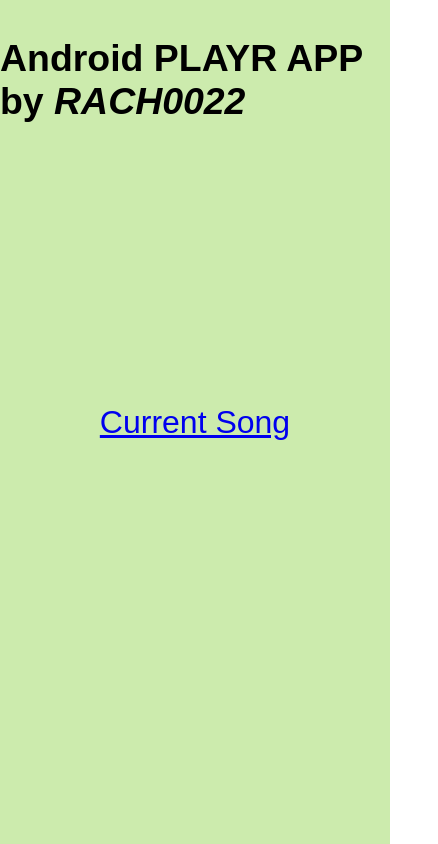
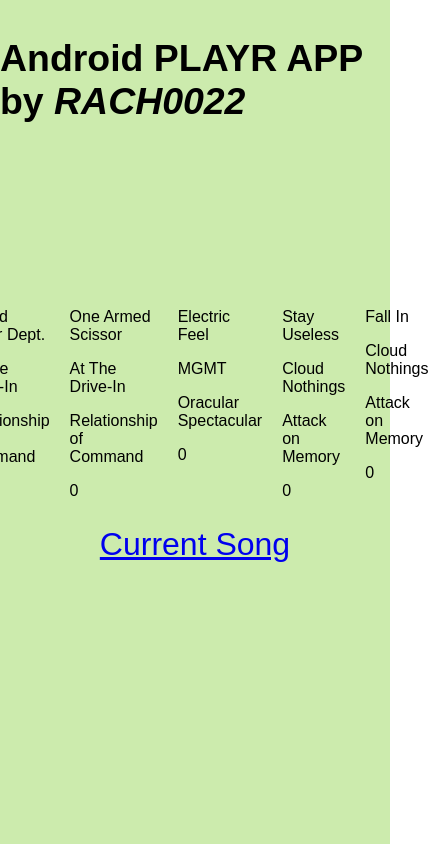
Before and after one commit to rach0022/playr, a website: page www/playr.html in a window 390 px wide. Shown: the whole page, 438 px wide, since content can reach past the window. Drawn offline with Linux system fonts and the light colour scheme; some packages are replaced by stand-ins of ours.

Commit message:
added song data to array, created elements in song list based on that data

```diff
--- a/res/SASS/style.scss
+++ b/res/SASS/style.scss
@@ -39,6 +39,13 @@
 }
 #songlist {
     background-color: hsl(90, 60%, 80%);
+    #songs{
+        display: flex;
+        font-size: 16px;
+        .song{
+            padding: 10px;
+        }
+    }
     .header{
         position: absolute;
         top: 0;
@@ -47,4 +54,8 @@
 
 #currentsong {
     background-color: hsl(60, 60%, 80%);
+    .header{
+        position: absolute;
+        top: 0
+    }
 }
--- a/www/js/main.js
+++ b/www/js/main.js
@@ -5,6 +5,48 @@
     active: null,
     pages: [],
     baseURL: null,
+    audio: [
+        {
+            id: 343,
+            artist: "At The Drive-In",
+            track: "Invalid Letter Dept.",
+            album: "Relationship of Command",
+            length: 0,
+            path: "media/at-the-drive-in/invalid_letter_dept.mp3"
+        },
+        {
+            id: 344,
+            artist: "At The Drive-In",
+            track: "One Armed Scissor",
+            album: "Relationship of Command",
+            length: 0,
+            path: "media/at-the-drive-in/one_armed_scissor.mp3"
+        },
+        {
+            id: 434,
+            artist: "MGMT",
+            track: "Electric Feel",
+            album: "Oracular Spectacular",
+            length: 0,
+            path: "media/mgmt/electric_feel.mp3"
+        },
+        {
+            id: 842,
+            artist: "Cloud Nothings",
+            track: "Stay Useless",
+            album: "Attack on Memory",
+            length: 0,
+            path: "media/cloud-nothings/stay-useless.mp3"
+        },
+        {
+            id: 843,
+            artist: "Cloud Nothings",
+            track: "Fall In",
+            album: "Attack on Memory",
+            length: 0,
+            path: "media/cloud-nothings/fall-in.mp3"
+        }
+    ],
     init: () => {
         app.active = document.querySelector(".active");
         APP.pages = document.querySelectorAll(".page");
@@ -13,6 +55,9 @@
         links.forEach(link => {
             link.addEventListener("click", APP.nav);
         });
+
+        //initialize the song list with the songs in our song array
+        APP.music_init(APP.audio);
     },
     nav: ev => {
         ev.preventDefault();
@@ -26,7 +71,53 @@
     showPage: target => {
         document.querySelector(".active").classList.remove("active");
         document.querySelector(`#${target}`).classList.add("active");
+    },
+
+    //starting of code for music player:
+    //this function will take in an audio array
+    //like APP.audio and will build the
+    //html elements for the song list
+    music_init: audio => {
+
+        //first we will locate the output location for the song data
+        //this will be a flex item
+        //that will have all the songs
+        let songs = document.getElementById('songs');
+        //create a document fragment to add all the entries
+        let frag = document.createDocumentFragment();
+
+        //now we go through each object in the audio
+        //and add their entries to the song list
+        audio.forEach(song => {
+            //first create all the elements to contain the information
+            let entry = document.createElement('div');
+            let title = document.createElement('p');
+            let artist = document.createElement('p');
+            let album = document.createElement('p');
+            let duration = document.createElement('p');
+
+            //set the data-id attribute of the song entry
+            entry.classList.add("song");
+            entry.setAttribute("data-songid", song.id);
+
+            //set the information of the song from each entry
+            title.textContent = song.track;
+            artist.textContent = `    ${song.artist}`;
+            album.textContent = `    ${song.album}`;
+            duration.textContent = `    ${song.length}`;
+
+            //append the songs to the entry div and then to the song list
+            entry.appendChild(title);
+            entry.appendChild(artist);
+            entry.appendChild(album);
+            entry.appendChild(duration);
+
+            frag.appendChild(entry);
+        })
+        songs.appendChild(frag);
+
     }
+
 };
 
 //copied from https://prof3ssorst3v3.github.io/mad9014/modules/week13/#domcontentloaded-vs-deviceready
--- a/www/playr.html
+++ b/www/playr.html
@@ -19,10 +19,28 @@
             <div class="header">
                 <h3>Android PLAYR APP by <em>RACH0022</em></h3>
             </div>
+            <div id="songs">
+                <!-- this is the output off all the songs from the song array  -->
+            </div>
             <a href="#currentsong" data-href="currentsong">Current Song</a>
         </div>
         <div id="currentsong" class="page">
+            <div class="header">
+                <h3>Current Song: </h3>
+            </div>
+
+            <a href="#"><i class="fas fa-music"></i></a>
+            <a href="#"><i class="fas fa-play"></i></a>
+            <a href="#"><i class="fas fa-pause"></i></a>
+            <a href="#"><i class="fas fa-step-forward"></i></a>
+            <a href="#"><i class="fas fa-step-backward"></i></a>
+            <a href="#"><i class="fas fa-volume-up"></i></a>
+            <a href="#"><i class="fas fa-volume-down"></i></a>
+            <a href="#"><i class="fas fa-chevron-down"></i></a>
+            <a href="#"><i class="fas fa-chevron-up"></i></a>
             <a href="#songlist" data-href="songlist">Song List</a>
+
+
         </div>
     </main>
     <!-- <p><i class="fab fa-facebook"></i></p> -->
```
Also changed, not shown: www/css/style.css, 1 other file.
